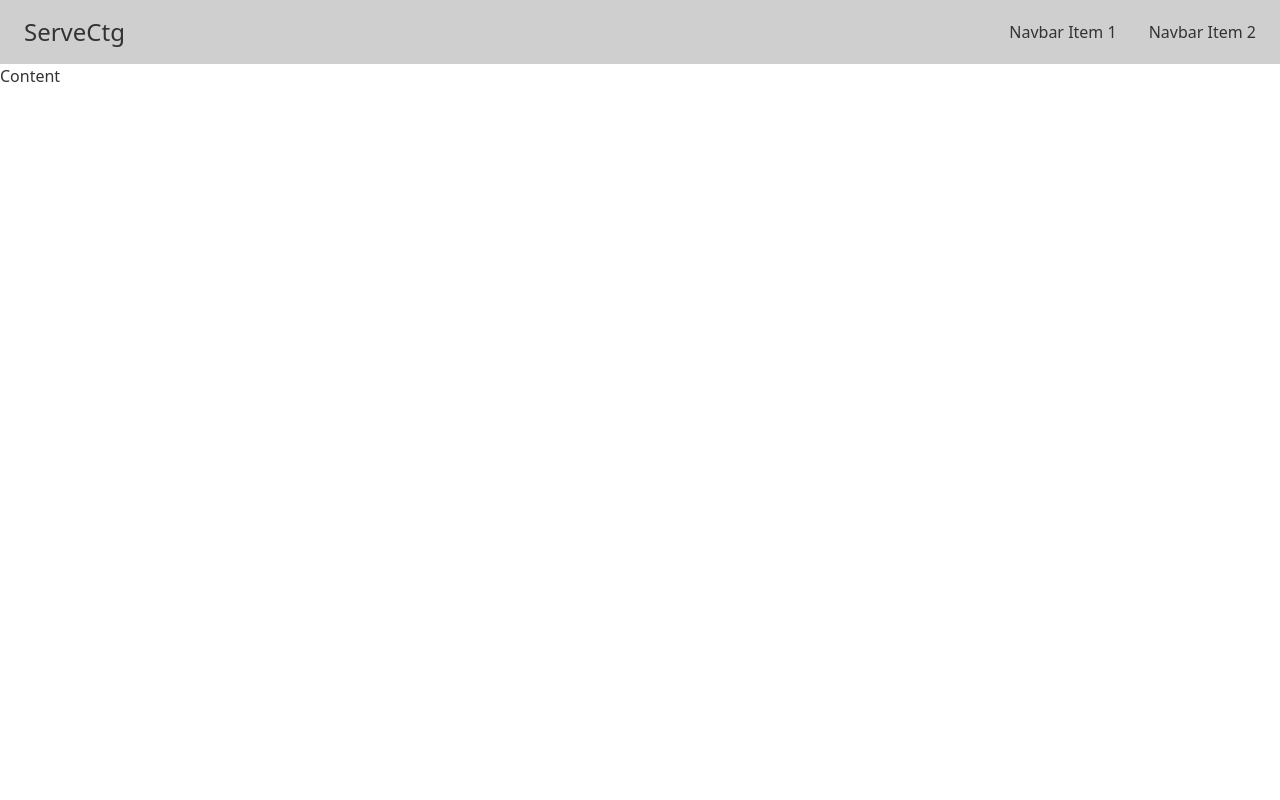
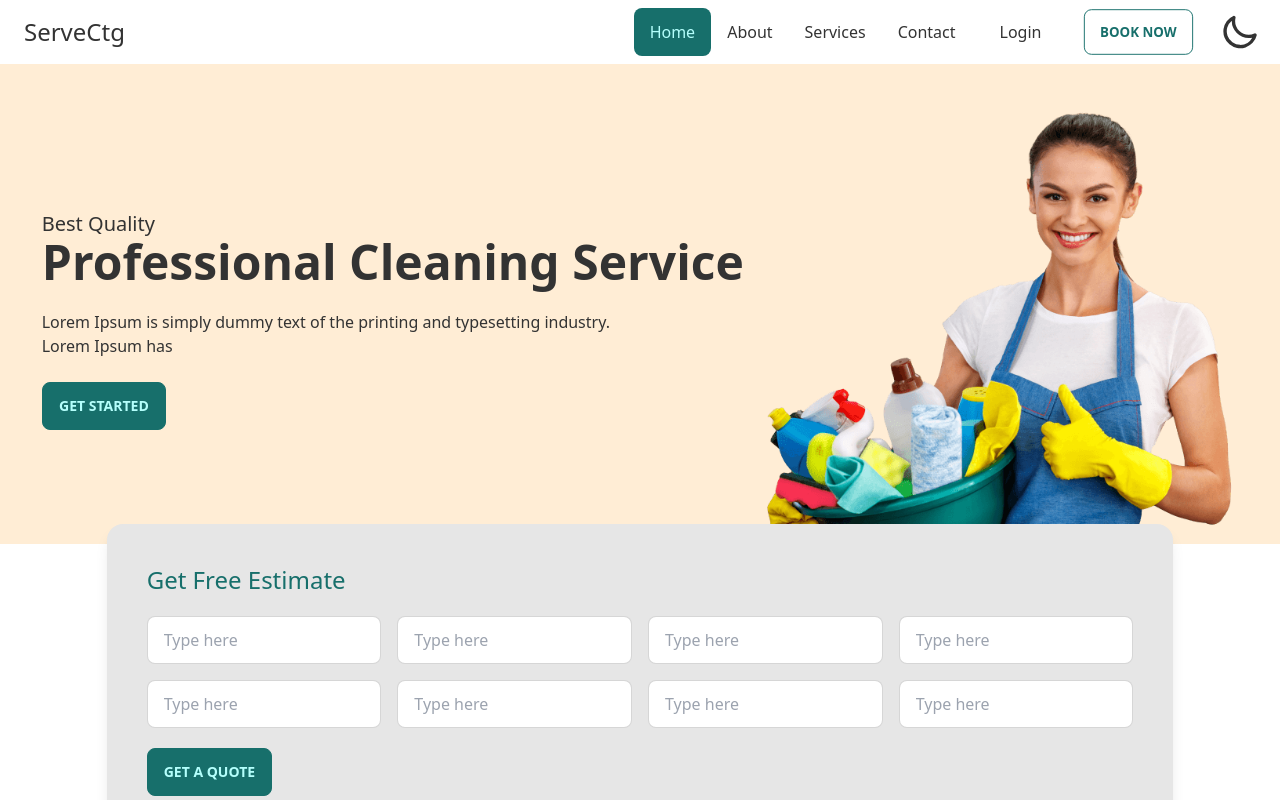
Before and after one commit to sazidahmednassir/servectg-client, a React (Create React App) app: page / in a window 1280 px wide. Built offline with nearby package versions, Linux system fonts and the light colour scheme.

Commit message:
landing init done

```diff
--- a/package.json
+++ b/package.json
@@ -6,10 +6,13 @@
     "@testing-library/jest-dom": "^5.16.4",
     "@testing-library/react": "^13.3.0",
     "@testing-library/user-event": "^13.5.0",
+    "aos": "^2.3.4",
     "daisyui": "^2.17.0",
     "react": "^18.2.0",
     "react-dom": "^18.2.0",
+    "react-router-dom": "^6.3.0",
     "react-scripts": "5.0.1",
+    "theme-change": "^2.0.2",
     "web-vitals": "^2.1.4"
   },
   "scripts": {
@@ -37,6 +40,7 @@
     ]
   },
   "devDependencies": {
+    "@fullhuman/postcss-purgecss": "^4.1.3",
     "autoprefixer": "^10.4.7",
     "postcss": "^8.4.14",
     "tailwindcss": "^3.1.4"
--- a/public/index.html
+++ b/public/index.html
@@ -29,6 +29,7 @@
   <body>
     <noscript>You need to enable JavaScript to run this app.</noscript>
     <div id="root"></div>
+
     <!--
       This HTML file is a template.
       If you open it directly in the browser, you will see an empty page.
@@ -39,5 +40,6 @@
       To begin the development, run `npm start` or `yarn start`.
       To create a production bundle, use `npm run build` or `yarn build`.
     -->
+    <script src="https://cdn.jsdelivr.net/npm/theme-change@2.0.2/index.js"></script>
   </body>
 </html>
--- a/src/App.js
+++ b/src/App.js
@@ -1,10 +1,28 @@
-import './App.css';
-import Navbar from './components/Navbar';
-
+import AOS from "aos";
+import "aos/dist/aos.css";
+import { useEffect } from "react";
+import { Route, Routes } from "react-router-dom";
+import "./App.css";
+import Navbar from "./components/Navbar";
+import { publicRoute } from "./routes/publicRoutes";
 function App() {
+  useEffect(() => {
+    AOS.init();
+  }, []);
   return (
-    < >
-   <Navbar></Navbar>
+    <>
+      <Navbar>
+        <Routes>
+          {/* <Route path="/" element={<Home />} />
+          <Route path="/about" element={<About />} />
+          <Route path="/contact" element={<Contact />} />
+          <Route path="/services" element={<Services />} />
+          <Route path="/login" element={<Login />} /> */}
+          {publicRoute.map(({ path, Component }, index) => (
+            <Route key={index} path={path} element={<Component />} />
+          ))}
+        </Routes>
+      </Navbar>
     </>
   );
 }
--- a/src/components/Navbar.js
+++ b/src/components/Navbar.js
@@ -1,38 +1,121 @@
+import { NavLink } from "react-router-dom";
 
-const Navbar = () => {
+const Navbar = ({ children }) => {
   return (
-        <div class="drawer">
+    <div class="drawer drawer-end">
       <input id="my-drawer-3" type="checkbox" class="drawer-toggle" />
       <div class="drawer-content flex flex-col">
         {/* <!-- Navbar --> */}
-    <div class="w-full navbar bg-base-300">
+        <div class="w-full navbar bg-base-100 fixed top-0">
           <div class="flex-1 px-2 mx-2 text-2xl">ServeCtg</div>
           <div class="flex-none lg:hidden">
             <label for="my-drawer-3" class="btn btn-square btn-ghost">
-          <svg xmlns="http://www.w3.org/2000/svg" fill="none" viewBox="0 0 24 24" class="inline-block w-6 h-6 stroke-current"><path stroke-linecap="round" stroke-linejoin="round" stroke-width="2" d="M4 6h16M4 12h16M4 18h16"></path></svg>
+              <svg
+                xmlns="http://www.w3.org/2000/svg"
+                fill="none"
+                viewBox="0 0 24 24"
+                class="inline-block w-6 h-6 stroke-current"
+              >
+                <path
+                  stroke-linecap="round"
+                  stroke-linejoin="round"
+                  stroke-width="2"
+                  d="M4 6h16M4 12h16M4 18h16"
+                ></path>
+              </svg>
             </label>
           </div>
 
           <div class="flex-none hidden lg:block">
             <ul class="menu menu-horizontal">
               {/* <!-- Navbar menu content here --> */}
-          <li><a>Navbar Item 1</a></li>
-          <li><a>Navbar Item 2</a></li>
+              <li>
+                {" "}
+                <NavLink to="/" className="rounded-lg">
+                  Home
+                </NavLink>
+              </li>
+              <li>
+                <NavLink to="/about" className="rounded-lg">
+                  About
+                </NavLink>
+              </li>
+
+              <li>
+                <NavLink to="/services" className="rounded-lg">
+                  Services
+                </NavLink>
+              </li>
+              <li>
+                <NavLink to="/contact" className="rounded-lg">
+                  Contact
+                </NavLink>
+              </li>
+              <li>
+                <NavLink to="/login" className="rounded-lg mx-3">
+                  Login
+                </NavLink>
+              </li>
+
+              <li class="dropdown dropdown-hover dropdown-end">
+                <label
+                  tabindex="0"
+                  class="btn btn-primary btn-outline rounded-lg mx-3"
+                >
+                  BOOK NOW
+                </label>
+                <ul
+                  tabindex="0"
+                  class="dropdown-content menu p-2 shadow bg-base-100 rounded-box w-52"
+                >
+                  <li>
+                    <a>Item 1</a>
+                  </li>
+                  <li>
+                    <a>Item 2</a>
+                  </li>
+                </ul>
+              </li>
+
+              <label class="swap swap-rotate mx-3">
+                <input type="checkbox" data-toggle-theme="dark,light" />
+
+                <svg
+                  class="swap-on fill-current w-10 h-10"
+                  xmlns="http://www.w3.org/2000/svg"
+                  viewBox="0 0 24 24"
+                >
+                  <path d="M5.64,17l-.71.71a1,1,0,0,0,0,1.41,1,1,0,0,0,1.41,0l.71-.71A1,1,0,0,0,5.64,17ZM5,12a1,1,0,0,0-1-1H3a1,1,0,0,0,0,2H4A1,1,0,0,0,5,12Zm7-7a1,1,0,0,0,1-1V3a1,1,0,0,0-2,0V4A1,1,0,0,0,12,5ZM5.64,7.05a1,1,0,0,0,.7.29,1,1,0,0,0,.71-.29,1,1,0,0,0,0-1.41l-.71-.71A1,1,0,0,0,4.93,6.34Zm12,.29a1,1,0,0,0,.7-.29l.71-.71a1,1,0,1,0-1.41-1.41L17,5.64a1,1,0,0,0,0,1.41A1,1,0,0,0,17.66,7.34ZM21,11H20a1,1,0,0,0,0,2h1a1,1,0,0,0,0-2Zm-9,8a1,1,0,0,0-1,1v1a1,1,0,0,0,2,0V20A1,1,0,0,0,12,19ZM18.36,17A1,1,0,0,0,17,18.36l.71.71a1,1,0,0,0,1.41,0,1,1,0,0,0,0-1.41ZM12,6.5A5.5,5.5,0,1,0,17.5,12,5.51,5.51,0,0,0,12,6.5Zm0,9A3.5,3.5,0,1,1,15.5,12,3.5,3.5,0,0,1,12,15.5Z" />
+                </svg>
+
+                <svg
+                  class="swap-off fill-current w-10 h-10"
+                  xmlns="http://www.w3.org/2000/svg"
+                  viewBox="0 0 24 24"
+                >
+                  <path d="M21.64,13a1,1,0,0,0-1.05-.14,8.05,8.05,0,0,1-3.37.73A8.15,8.15,0,0,1,9.08,5.49a8.59,8.59,0,0,1,.25-2A1,1,0,0,0,8,2.36,10.14,10.14,0,1,0,22,14.05,1,1,0,0,0,21.64,13Zm-9.5,6.69A8.14,8.14,0,0,1,7.08,5.22v.27A10.15,10.15,0,0,0,17.22,15.63a9.79,9.79,0,0,0,2.1-.22A8.11,8.11,0,0,1,12.14,19.73Z" />
+                </svg>
+              </label>
             </ul>
           </div>
         </div>
         {/* <!-- Page content here --> */}
-    Content
+        {children}
       </div>
       <div class="drawer-side">
         <label for="my-drawer-3" class="drawer-overlay"></label>
         <ul class="menu p-4 overflow-y-auto w-80 bg-base-100">
           {/* <!-- Sidebar content here --> */}
-      <li><a>Sidebar Item 1</a></li>
-      <li><a>Sidebar Item 2</a></li>
-
+          <li>
+            {" "}
+            <NavLink to="/" className="rounded-lg">
+              Home
+            </NavLink>
+          </li>
+          <li>
+            <a>Sidebar Item 2</a>
+          </li>
         </ul>
-
       </div>
     </div>
   );
--- a/src/index.js
+++ b/src/index.js
@@ -1,13 +1,16 @@
-import React from 'react';
-import ReactDOM from 'react-dom/client';
-import './index.css';
-import App from './App';
-import reportWebVitals from './reportWebVitals';
+import React from "react";
+import ReactDOM from "react-dom/client";
+import { BrowserRouter } from "react-router-dom";
+import App from "./App";
+import "./index.css";
+import reportWebVitals from "./reportWebVitals";
 
-const root = ReactDOM.createRoot(document.getElementById('root'));
+const root = ReactDOM.createRoot(document.getElementById("root"));
 root.render(
   <React.StrictMode>
-    <App />
+    <BrowserRouter>
+      <App />
+    </BrowserRouter>
   </React.StrictMode>
 );
 
--- a/src/pages/Home.js
+++ b/src/pages/Home/Home.js
@@ -1,8 +1,9 @@
+import Landing from "./Landing";
 
 const Home = () => {
     return (
         <div>
-            <h1>home</h1>
+          <Landing />
         </div>
     );
 };
--- /dev/null
+++ b/src/pages/Home/Landing.js
@@ -0,0 +1,97 @@
+import BucketGirl from "../../assets/images/bucketgirl.png";
+const Landing = () => {
+  return (
+    <div className='relative'>
+      <div class='hero h-screen lg:h-[60vh] bg-accent relative z-10 mt-16'>
+        <div class='hero-content flex-col lg:flex-row'>
+          <div>
+            <p
+              data-aos='fade-right'
+              data-aos-duration='1000'
+              data-aos-delay='200'
+              className='text-xl'
+            >
+              Best Quality
+            </p>
+            <h1
+              data-aos='fade-right'
+              data-aos-delay='400'
+              data-aos-duration='900'
+              class='text-5xl font-bold'
+            >
+              Professional Cleaning Service
+            </h1>
+            <p
+              data-aos='fade-right'
+              data-aos-delay='600'
+              data-aos-duration='800'
+              class='py-6 max-w-xl'
+            >
+              Lorem Ipsum is simply dummy text of the printing and typesetting
+              industry. Lorem Ipsum has
+            </p>
+            <button
+              data-aos='zoom-in'
+              data-aos-delay='1300'
+              class='btn btn-primary'
+            >
+              Get Started
+            </button>
+          </div>
+          <div className='h-[60vh] shrink-0'>
+            <img src={BucketGirl} class='h-full' alt='' />
+          </div>
+        </div>
+      </div>
+      <div className='rounded-2xl mx-auto mt-[-20px] relative z-20 bg-base-200 shadow-lg p-10 w-5/6'>
+        <h1 className='text-2xl mb-5 text-primary'>Get Free Estimate</h1>
+        <div className='grid grid-cols-1 md:grid-cols-2 lg:grid-cols-4 gap-4 '>
+          <input
+            type='text'
+            placeholder='Type here'
+            class='input input-bordered w-full'
+          />
+          <input
+            type='text'
+            placeholder='Type here'
+            class='input input-bordered w-full'
+          />
+          <input
+            type='text'
+            placeholder='Type here'
+            class='input input-bordered w-full'
+          />
+          <input
+            type='text'
+            placeholder='Type here'
+            class='input input-bordered w-full'
+          />
+          <input
+            type='text'
+            placeholder='Type here'
+            class='input input-bordered w-full'
+          />
+          <input
+            type='text'
+            placeholder='Type here'
+            class='input input-bordered w-full'
+          />
+          <input
+            type='text'
+            placeholder='Type here'
+            class='input input-bordered w-full'
+          />
+          <input
+            type='text'
+            placeholder='Type here'
+            class='input input-bordered w-full'
+          />
+        </div>
+        <button className='btn btn-primary mt-5'>Get a Quote</button>
+      </div>
+    </div>
+  );
+};
+
+export default Landing;
+<h1>this is landing</h1>;
--- /dev/null
+++ b/src/routes/publicRoutes.js
@@ -0,0 +1,13 @@
+import About from "../pages/About";
+import Contact from "../pages/Contact";
+import Home from "../pages/Home/Home";
+import Login from "../pages/Login";
+import Services from "../pages/Services";
+
+export const publicRoute = [
+  { path: "/", name: "Home", Component: Home },
+  { path: "/about", name: "About", Component: About },
+  { path: "/services", name: "Services", Component: Services },
+  { path: "/contact", name: "Contact", Component: Contact },
+  { path: "/login", name: "Login", Component: Login },
+];
```
Also changed, not shown: tailwind.config.js (+23 -19 lines), src/assets/images/bucketgirl.png (added), 1 other file (tests, documents, lock files or other folders). Lines whose indentation alone changed are shown as unchanged.
